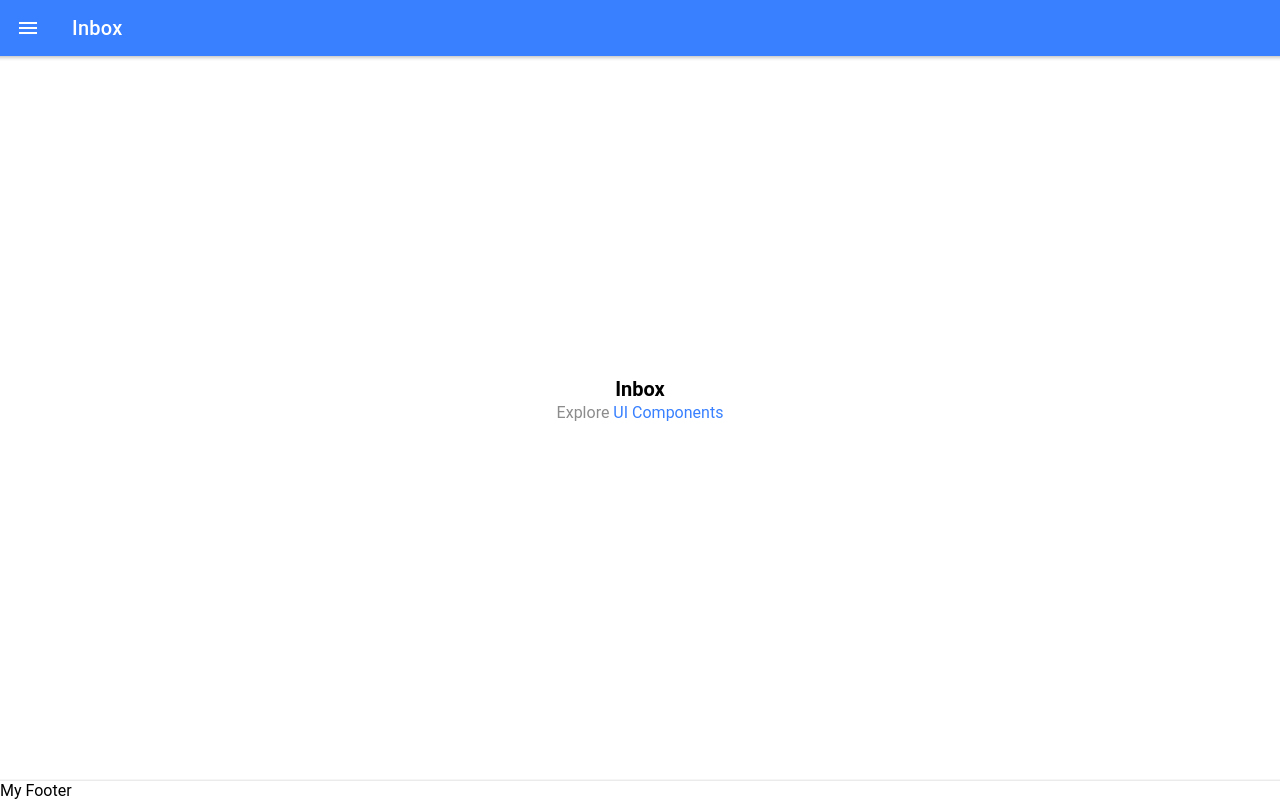
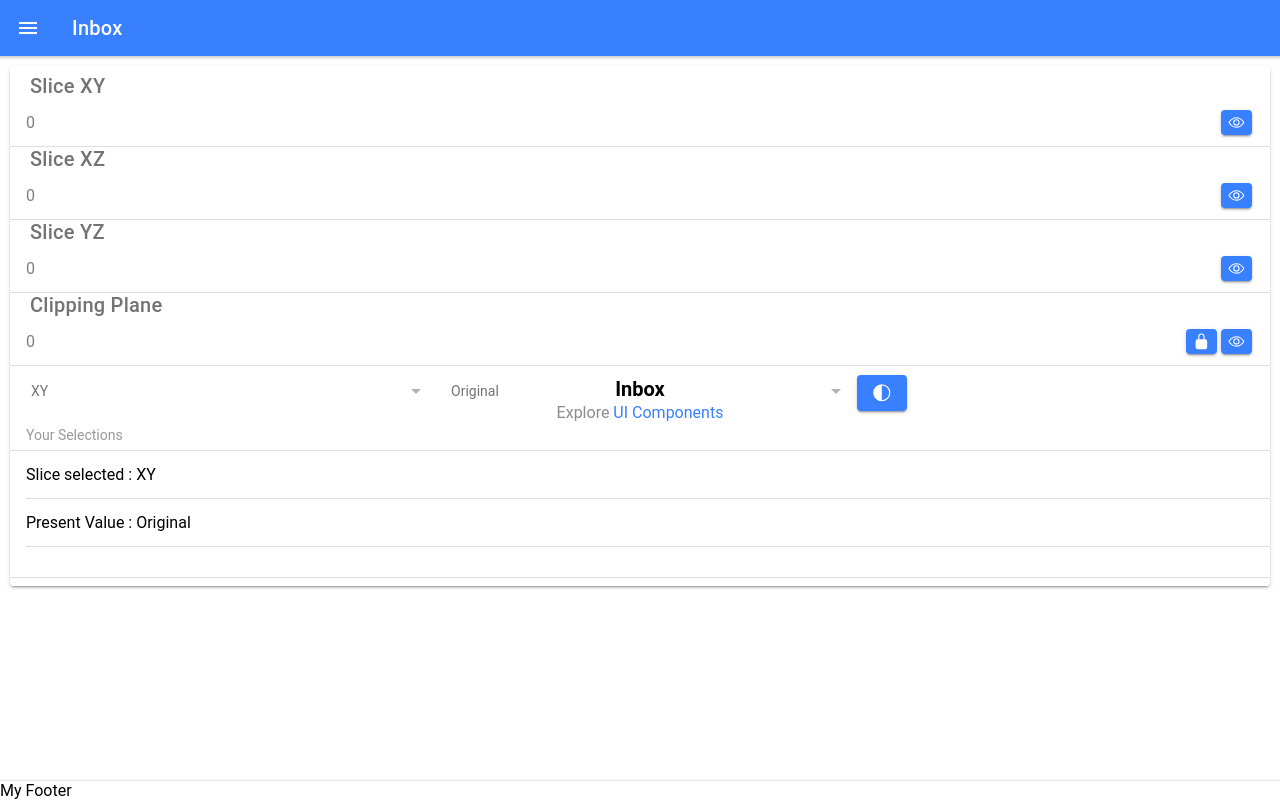
Before and after one commit to cnpem/annotat3d, a React (Create React App) app: page /page/Inbox in a window 1280 px wide. Built offline with nearby package versions, Linux system fonts and the light colour scheme.

Commit message:
This commit adds more windows in the annotat option

```diff
--- a/package.json
+++ b/package.json
@@ -65,6 +65,7 @@
   },
   "devDependencies": {
     "@capacitor/cli": "3.4.3",
+    "@ionic/lab": "3.2.11",
     "react-scripts": "5.0.0"
   },
   "description": "An Ionic project"
--- /dev/null
+++ b/src/components/ClippingPlane.tsx
@@ -0,0 +1,72 @@
+import React, {useState} from "react";
+import {
+    IonIcon, IonInput, IonItem,
+    IonSelect, IonSelectOption, IonTitle,
+    IonItemDivider, IonButton, IonCol, IonRow
+} from "@ionic/react";
+
+/*Icons import*/
+import {lockClosed} from "ionicons/icons";
+import {eyeOutline} from "ionicons/icons";
+import {contrastOutline} from "ionicons/icons";
+
+/**
+ * @todo i need this function need to get
+ * @todo need to remove the option "Your Selection"
+ * @param args
+ * @constructor
+ */
+const ClippingPlane: React.FC<{numberVal: number; titleName: string}> = (args) => {
+
+    const [_, setNumber] = useState<number>();
+    const [presentVal, setPresentVal] = useState<string>("Original");
+    const [sliceAxis, setSliceAxis] = useState<string>("XY");
+
+    return(
+        <React.Fragment>
+            <IonTitle>{args.titleName!}</IonTitle>
+            <IonItem>
+                <IonInput type={"number"} value={args.numberVal!} placeholder={"0"} onIonChange={e => setNumber(parseInt(e.detail.value!, 10))}/>
+
+                <IonButton>
+                    <IonIcon icon={lockClosed}/>
+                </IonButton>
+
+                <IonButton>
+                    <IonIcon icon={eyeOutline}/>
+                </IonButton>
+
+            </IonItem>
+
+            <IonRow>
+                <IonCol>
+                    <IonSelect value={sliceAxis} okText="Okay" placeholder={"XY"} cancelText="Cancel" onIonChange={e => setSliceAxis(e.detail.value)}>
+                        <IonSelectOption value="XY">XY</IonSelectOption>
+                        <IonSelectOption value="XZ">XZ</IonSelectOption>
+                        <IonSelectOption value="YZ">YZ</IonSelectOption>
+                        <IonSelectOption value="Plane">Plane</IonSelectOption>
+                    </IonSelect>
+                </IonCol>
+
+                <IonCol>
+                    <IonSelect value={presentVal} okText="Okay" placeholder={"Original"} cancelText="Cancel" onIonChange={e => setPresentVal(e.detail.value)}>
+                        <IonSelectOption value="Original">Original</IonSelectOption>
+                    </IonSelect>
+                </IonCol>
+
+                <IonCol>
+                    <IonButton>
+                        <IonIcon icon={contrastOutline}/>
+                    </IonButton>
+                </IonCol>
+            </IonRow>
+
+            <IonItemDivider>Your Selections</IonItemDivider>
+            <IonItem>Slice selected : {sliceAxis}</IonItem>
+            <IonItem>Present Value : {presentVal}</IonItem>
+        </React.Fragment>
+    );
+
+};
+
+export default ClippingPlane;
--- /dev/null
+++ b/src/components/SideMenuAnnot.tsx
@@ -0,0 +1,32 @@
+import React from "react";
+import {IonCard, IonItemDivider, IonList} from "@ionic/react";
+import SlicesSubMenu from "./SlicesSubMenu";
+import {useParams} from "react-router";
+import ClippingPlane from "./ClippingPlane";
+
+/**
+ * @todo i need to remove the slices variables later
+ * @constructor
+ */
+const SideMenuAnnot: React.FC = () => {
+
+    const sliceXY = useParams<number>();
+    const sliceXZ = useParams<number>();
+    const sliceYZ = useParams<number>();
+    const clipPlane = useParams<number>();
+
+    return(
+        <IonCard>
+            <IonList>
+                <SlicesSubMenu numberVal={sliceXY} titleName={"Slice XY"}/>
+                <SlicesSubMenu numberVal={sliceXZ} titleName={"Slice XZ"}/>
+                <SlicesSubMenu numberVal={sliceYZ} titleName={"Slice YZ"}/>
+                <ClippingPlane numberVal={clipPlane} titleName={"Clipping Plane"}/>
+                <IonItemDivider/>
+            </IonList>
+        </IonCard>
+    )
+
+};
+
+export default SideMenuAnnot;
--- /dev/null
+++ b/src/components/SlicesSubMenu.tsx
@@ -0,0 +1,32 @@
+import React, {useState} from "react";
+import {IonButton, IonIcon, IonInput, IonItem, IonTitle} from "@ionic/react";
+
+/*Icon import*/
+import {eyeOutline} from "ionicons/icons";
+
+/**
+ * React module that create the sub-windows with a dynamic placeholder
+ * @param args a object that contains a number with the value of the placeholder and the tile string box
+ * @todo i need to make numberVal change in this function
+ * @constructor
+ * @return returns the React file to create the site /inbox
+ */
+const SlicesSubMenu: React.FC<{numberVal: number; titleName: string}> = (args) => {
+
+    const [_, setNumber] = useState<number>();
+
+    return (
+        <React.Fragment>
+            <IonTitle>{args.titleName!}</IonTitle>
+            <IonItem>
+                <IonInput type={"number"} value={args.numberVal!} placeholder={"0"} onIonChange={e => setNumber(parseInt(e.detail.value!, 10))}/>
+
+                <IonButton>
+                    <IonIcon icon={eyeOutline}/>
+                </IonButton>
+            </IonItem>
+        </React.Fragment>
+    );
+};
+
+export default SlicesSubMenu;
--- a/src/pages/Page.css
+++ b/src/pages/Page.css
@@ -0,0 +1,4 @@
+.class{
+    width: 80%;
+    margin: auto;
+}
--- a/src/pages/Page.tsx
+++ b/src/pages/Page.tsx
@@ -1,8 +1,23 @@
-import { IonButtons, IonContent, IonFooter, IonHeader, IonMenuButton, IonPage, IonTitle, IonToolbar } from '@ionic/react';
+import React from "react";
+import {
+    IonButtons, IonCard, IonContent,
+    IonFooter, IonHeader, IonItemDivider,
+    IonList, IonMenuButton, IonPage,
+    IonTitle, IonToolbar
+} from '@ionic/react';
 import { useParams } from 'react-router';
-import ExploreContainer from '../components/ExploreContainer';
 import './Page.css';
 
+/*Components imports*/
+import ExploreContainer from '../components/ExploreContainer';
+import SideMenuAnnot from "../components/SideMenuAnnot";
+
+/**
+ * Module that contains the initial page of Annotat3D web
+ * @tutorial the variable name is used as the main site title
+ * @constructor
+ * @return returns the React file to create the site /inbox
+ */
 const Page: React.FC = () => {
 
     const { name } = useParams<{ name: string; }>();
@@ -10,7 +25,6 @@ const Page: React.FC = () => {
     return (
         <IonPage>
             <IonHeader>
-
                 <IonToolbar color="primary">
                     <IonButtons slot="start">
                         <IonMenuButton/>
@@ -25,7 +39,9 @@ const Page: React.FC = () => {
                         <IonTitle size="large">{name}</IonTitle>
                     </IonToolbar>
                 </IonHeader>
-        <ExploreContainer name={name} />
+
+                <SideMenuAnnot/>
+                <ExploreContainer name={name}/>
             </IonContent>
 
             <IonFooter>
```
Also changed, not shown: src/App.tsx (+8 -5 lines), 2 other files (tests, documents, lock files or other folders). Lines whose indentation alone changed are shown as unchanged.
